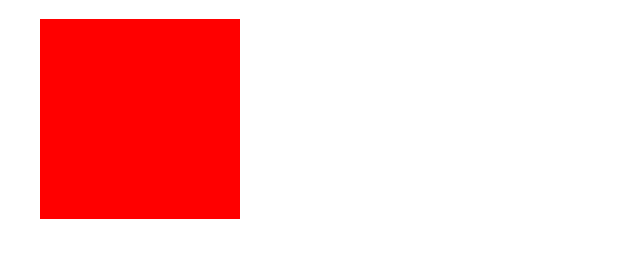
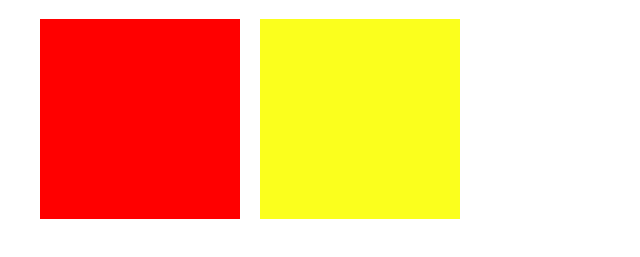
Before and after one commit to EvseevCoder/test_repo, a plain HTML site: page index.html in a window 1280 px wide. Shown: the part 61-318 px from the top of the page, without its empty margins (0-640 px from the left). Drawn offline with Linux system fonts and the light colour scheme.

Commit message:
добавление желтого

```diff
--- a/index.html
+++ b/index.html
@@ -10,7 +10,10 @@
   <body>
     <div class="container">
       <h1>Работа с гитом</h1>
-      <div class="red"></div>
+      <div class="block">
+        <div class="red"></div>
+        <div class="yellow"></div>
+      </div>
     </div>
   </body>
 </html>
--- a/style.css
+++ b/style.css
@@ -7,8 +7,19 @@
   margin: 0 auto;
 }
 
+.block {
+  display: flex;
+  gap: 20px;
+}
+
 .red {
   width: 200px;
   height: 200px;
   background-color: red;
 }
+
+.yellow {
+  width: 200px;
+  height: 200px;
+  background-color: rgb(251, 255, 29);
+}
```
